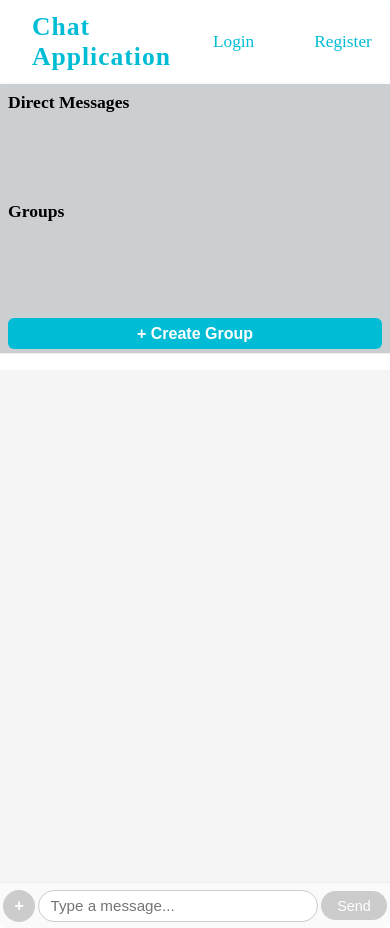
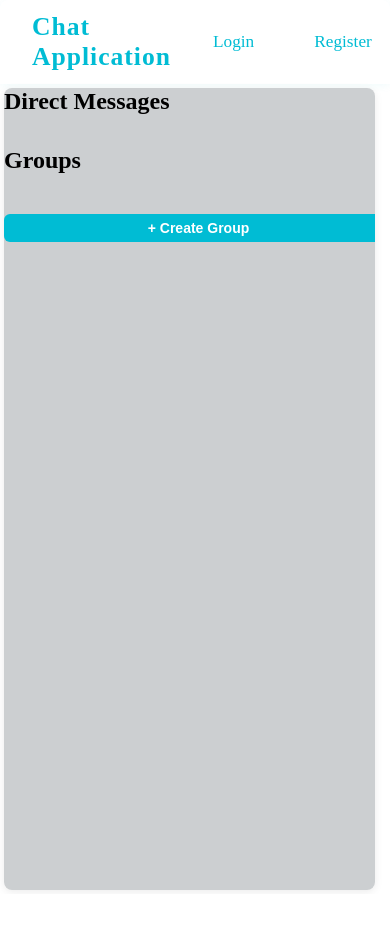
Before and after one commit to kashishchadha/ChatApplications, a React (Vite) app in the folder client/: page /chat in a window 390 px wide. After the commit the page ends 894 px from the top, so only its background shows below. Built offline with nearby package versions, Linux system fonts and the light colour scheme.

Commit message:
updated responsiveness

```diff
--- a/client/src/App.tsx
+++ b/client/src/App.tsx
@@ -2,9 +2,9 @@ import { BrowserRouter as Router, Routes, Route, Navigate } from 'react-router-d
 import Login from './pages/Login';
 import Register from './pages/Register';
 import Chat from './pages/Chat';
-import Navbar from './components/Navbar';
 import { AuthProvider } from './context/AuthContext';
 import { SocketProvider } from './context/SocketContext';
+import Navbar from './components/Navbar';
 
 const ProtectedRoute = ({ children }: { children: React.ReactNode }) => <>{children}</>;
 
@@ -13,10 +13,9 @@ function App() {
     <AuthProvider>
       <SocketProvider>
         <Router>
-          <Navbar />
           <Routes>
-            <Route path="/login" element={<Login />} />
-            <Route path="/register" element={<Register />} />
+            <Route path="/login" element={<><Navbar /><Login /></>} />
+            <Route path="/register" element={<><Navbar /><Register /></>} />
             <Route
               path="/chat"
               element={
--- a/client/src/pages/Chat.tsx
+++ b/client/src/pages/Chat.tsx
@@ -4,6 +4,7 @@ import { useSocket } from '../context/SocketContext';
 import { useAuth } from '../context/AuthContext';
 import '../styles/Chat.css';
 import React from 'react';
+import Navbar from '../components/Navbar';
 
 type UserType = { _id: string; username: string };
 type GroupType = {
@@ -54,6 +55,30 @@ const Chat = () => {
 
   // Add modal state for image preview
   const [modalImage, setModalImage] = useState<string | null>(null);
+
+  // Mobile view state
+  const [mobileView, setMobileView] = useState<'sidebar' | 'chat'>('sidebar');
+
+  // Detect small screen and reset view on resize
+  React.useEffect(() => {
+    const handleResize = () => {
+      if (window.innerWidth > 768) {
+        setMobileView('chat'); // On desktop, always show chat
+      } else {
+        setMobileView(selectedChat ? 'chat' : 'sidebar');
+      }
+    };
+    window.addEventListener('resize', handleResize);
+    handleResize();
+    return () => window.removeEventListener('resize', handleResize);
+  }, [selectedChat]);
+
+  // When a chat is selected on mobile, switch to chat view
+  React.useEffect(() => {
+    if (window.innerWidth <= 768) {
+      setMobileView(selectedChat ? 'chat' : 'sidebar');
+    }
+  }, [selectedChat]);
 
   // Fetch users and groups on mount
   useEffect(() => {
@@ -369,8 +394,12 @@ const Chat = () => {
   };
 
   return (
-    <div className="chat-container">
-      <aside className="chat-sidebar">
+    <>
+      {/* Show Navbar only on desktop, or on mobile when sidebar is visible */}
+      {window.innerWidth > 768 || mobileView === 'sidebar' ? <Navbar /> : null}
+      <div className={`chat-container${window.innerWidth <= 768 ? ` mobile-${mobileView}` : ''}`}>
+        {/* Sidebar */}
+        <aside className="chat-sidebar" style={window.innerWidth <= 768 && mobileView !== 'sidebar' ? { display: 'none' } : {}}>
           <div className="sidebar-section">
             <h3>Direct Messages</h3>
             <ul>
@@ -378,7 +407,10 @@ const Chat = () => {
                 <li
                   key={userItem._id}
                   className={selectedChat?.type === 'user' && selectedChat.id === userItem._id ? 'active' : ''}
-                onClick={() => setSelectedChat({ type: 'user', id: userItem._id })}
+                  onClick={() => {
+                    setSelectedChat({ type: 'user', id: userItem._id });
+                    if (window.innerWidth <= 768) setMobileView('chat');
+                  }}
                 >
                   {userItem.username}
                 </li>
@@ -400,7 +432,10 @@ const Chat = () => {
                   <li
                     key={group._id}
                     className={selectedChat?.type === 'group' && selectedChat.id === group._id ? 'active' : ''}
-                  onClick={() => setSelectedChat({ type: 'group', id: group._id })}
+                    onClick={() => {
+                      setSelectedChat({ type: 'group', id: group._id });
+                      if (window.innerWidth <= 768) setMobileView('chat');
+                    }}
                   >
                     {group.name}
                   </li>
@@ -409,8 +444,18 @@ const Chat = () => {
           </div>
           <button className='add-group-btn' onClick={() => setShowCreateGroup(true)}>+ Create Group</button>
         </aside>
-      <main className="chat-main">
+        {/* Chat Main */}
+        <main className="chat-main" style={window.innerWidth <= 768 && mobileView !== 'chat' ? { display: 'none' } : {}}>
           <div className="chat-header">
+            {/* Back button for mobile, inside header, left-aligned */}
+            {window.innerWidth <= 768 && mobileView === 'chat' && (
+              <button
+                className="mobile-back-btn"
+                onClick={() => setMobileView('sidebar')}
+              >
+                ← Back
+              </button>
+            )}
             {selectedChat?.type !== 'group' && <h2>{getChatTitle()}</h2>}
           </div>
           {selectedChat?.type === 'group' && (
@@ -728,6 +773,7 @@ const Chat = () => {
           </div>
         )}
       </div>
+    </>
   );
 };
 
--- a/client/src/styles/Chat.css
+++ b/client/src/styles/Chat.css
@@ -15,29 +15,6 @@
     max-width: 95vw;
     margin: 1rem auto;
     height: 85vh;
-  }
-}
-
-@media (max-width: 768px) {
-  .chat-container {
-    flex-direction: column;
-    height: 90vh;
-    margin: 0.5rem;
-    border-radius: 8px;
-  }
-
-  .chat-sidebar {
-    width: 100%;
-    height: auto;
-    max-height: 40vh;
-    border-right: none;
-    border-bottom: 1px solid #eee;
-    border-radius: 8px 8px 0 0;
-  }
-
-  .chat-main {
-    flex: 1;
-    min-height: 0;
   }
 }
 
@@ -67,8 +44,9 @@
   }
 }
 
+/* Desktop: wider sidebar */
 .chat-sidebar {
-  width: 220px;
+  width: 300px;
   background: #cccfd1;
   color: black;
   padding: 1rem;
@@ -76,22 +54,26 @@
   border-right: 1px solid #eee;
   display: flex;
   flex-direction: column;
-  height: 100%;
   min-height: 0;
 }
 
 @media (max-width: 768px) {
-  .sidebar-section {
-    flex: 1 1 auto;
-    min-height: 0;
+  .chat-sidebar {
+    width: 100vw !important;
+    min-width: 100vw !important;
+    max-width: 100vw !important;
+    height: 100vh !important;
+    min-height: 100vh !important;
+    max-height: 100vh !important;
+    border-radius: 0 !important;
+    margin: 0 !important;
+    padding: 0 !important;
+    display: flex !important;
+    flex-direction: column !important;
   }
-}
-
-.sidebar-section {
-  flex: 1 1 0;
-  min-height: 0;
-  display: flex;
-  flex-direction: column;
+  .chat-container.mobile-chat .chat-sidebar {
+    display: none !important;
+  }
 }
 
 .chat-sidebar h3 {
@@ -147,14 +129,6 @@
   flex-shrink: 0;
 }
 
-.chat-header{
-margin-left: 1rem;
-}
-
-
-
-
-
 @media (max-width: 480px) {
   .add-group-btn {
     padding: 6px 0;
@@ -168,12 +142,6 @@ margin-left: 1rem;
   flex-direction: column;
 }
 
-@media (max-width: 768px) {
-  .chat-main {
-    min-height: 0;
-  }
-}
-
 .chat-messages {
   flex: 1;
   padding: 1rem;
@@ -181,12 +149,6 @@ margin-left: 1rem;
   background: #f5f5f5;
   display: flex;
   flex-direction: column;
-}
-
-@media (max-width: 768px) {
-  .chat-messages {
-    padding: 0.75rem;
-  }
 }
 
 @media (max-width: 480px) {
@@ -205,14 +167,6 @@ margin-left: 1rem;
   align-self: flex-start;
   background: #e0e0e0;
   font-family: Arial, Helvetica, sans-serif;
-}
-
-@media (max-width: 768px) {
-  .chat-message {
-    max-width: 75%;
-    padding: 0.6rem 0.8rem;
-    font-size: 0.95rem;
-  }
 }
 
 @media (max-width: 480px) {
@@ -240,12 +194,6 @@ margin-left: 1rem;
   border-top: 1px solid #eee;
   padding: 1rem;
   background: #fafafa;
-}
-
-@media (max-width: 768px) {
-  .chat-input {
-    padding: 0.75rem;
-  }
 }
 
 @media (max-width: 480px) {
@@ -313,12 +261,6 @@ margin-left: 1rem;
   padding: 1rem;
 }
 
-@media (max-width: 768px) {
-  .modal {
-    padding: 0.5rem;
-  }
-}
-
 .modal-content {
   background: #fff;
   padding: 2rem 1.5rem;
@@ -326,14 +268,6 @@ margin-left: 1rem;
   min-width: 320px;
   max-width: 90vw;
   box-shadow: 0 4px 24px rgba(0,0,0,0.12);
-}
-
-@media (max-width: 768px) {
-  .modal-content {
-    padding: 1.5rem 1rem;
-    min-width: 280px;
-    max-width: 95vw;
-  }
 }
 
 @media (max-width: 480px) {
@@ -436,12 +370,6 @@ margin-left: 1rem;
   padding: 1rem;
 }
 
-@media (max-width: 768px) {
-  .group-members-modal-overlay {
-    padding: 0.5rem;
-  }
-}
-
 .group-members-modal {
   background: #fff;
   padding: 1.5rem;
@@ -452,15 +380,6 @@ margin-left: 1rem;
   overflow-y: auto;
   box-shadow: 0 4px 24px rgba(0,0,0,0.12);
   position: relative;
-}
-
-@media (max-width: 768px) {
-  .group-members-modal {
-    padding: 1rem;
-    min-width: 280px;
-    max-width: 95vw;
-    max-height: 85vh;
-  }
 }
 
 @media (max-width: 480px) {
@@ -877,13 +796,6 @@ margin-left: 1rem;
   max-height: 200px;
 }
 
-@media (max-width: 768px) {
-  .image-attachment img {
-    max-width: 180px;
-    max-height: 180px;
-  }
-}
-
 @media (max-width: 480px) {
   .image-attachment img {
     max-width: 150px;
@@ -904,14 +816,6 @@ margin-left: 1rem;
   border-radius: 8px;
   border: 1px solid rgba(255,255,255,0.2);
   max-width: 300px;
-}
-
-@media (max-width: 768px) {
-  .file-attachment-info {
-    max-width: 250px;
-    padding: 0.6rem;
-    gap: 0.5rem;
-  }
 }
 
 @media (max-width: 480px) {
@@ -1049,96 +953,6 @@ margin-left: 1rem;
   }
 }
 
-@media (max-width: 600px) {
-  .chat-container {
-    flex-direction: column;
-    height: 100vh;
-    max-width: 100vw;
-    margin: 0;
-    border-radius: 0;
-  }
-  .chat-sidebar {
-    width: 100vw;
-    min-width: 0;
-    max-width: 100vw;
-    max-height: 32vh;
-    border-radius: 0;
-    border-right: none;
-    border-bottom: 1px solid #eee;
-    padding: 0.5rem 0.5rem 0.25rem 0.5rem;
-  }
-  .sidebar-section {
-    flex: 1 1 0;
-    min-height: 0;
-    max-height: 14vh;
-    overflow-y: auto;
-  }
-  .chat-sidebar h3 {
-    font-size: 1.1rem;
-    margin-bottom: 0.5rem;
-  }
-  .chat-sidebar ul {
-    font-size: 0.95rem;
-    margin-bottom: 0.5rem;
-    max-height: 10vh;
-    overflow-y: auto;
-  }
-  .add-group-btn {
-    font-size: 1rem;
-    padding: 0.4rem 0;
-    margin-top: 0.5rem;
-  }
-  .chat-main {
-    flex: 1 1 0;
-    min-height: 0;
-    width: 100vw;
-    padding: 0;
-  }
-  .chat-header {
-    padding: 0.5rem 0.75rem;
-    font-size: 1.1rem;
-  }
-  .chat-messages {
-    padding: 0.5rem 0.25rem;
-    font-size: 0.95rem;
-  }
-  .chat-message {
-    max-width: 95%;
-    font-size: 0.95rem;
-    padding: 0.5rem 0.7rem;
-    border-radius: 14px;
-  }
-  .chat-input {
-    padding: 0.4rem 0.2rem;
-    border-radius: 0 0 8px 8px;
-  }
-  .input-container {
-    gap: 0.2rem;
-  }
-  .chat-input input {
-    font-size: 0.95rem;
-    padding: 0.4rem 0.7rem;
-  }
-  .upload-btn {
-    width: 32px;
-    height: 32px;
-    font-size: 1rem;
-  }
-  .chat-input button[type=\"submit\"] {
-    font-size: 0.95rem;
-    padding: 0.4rem 1rem;
-  }
-  .image-attachment img {
-    max-width: 120px;
-    max-height: 120px;
-  }
-  .file-attachment-info {
-    max-width: 140px;
-    padding: 0.4rem;
-    gap: 0.3rem;
-  }
-}
-
 /* Image Modal Styles */
 .image-modal-overlay {
   position: fixed;
@@ -1176,3 +990,25 @@ margin-left: 1rem;
 .image-modal-close:hover {
   background: #2196f3;
 }
+
+@media (max-width: 768px) {
+  .mobile-back-btn {
+    background: #00bcd4;
+    color: #fff;
+    border: none;
+    border-radius: 6px;
+    padding: 0.35rem 1.1rem;
+    font-size: 1rem;
+    font-weight: bold;
+    cursor: pointer;
+    margin-right: 10px;
+    box-shadow: 0 2px 6px rgba(0, 188, 212, 0.12);
+    transition: background 0.2s, box-shadow 0.2s;
+    outline: none;
+    display: inline-block;
+  }
+  .mobile-back-btn:hover, .mobile-back-btn:focus {
+    background: #0097a7;
+    box-shadow: 0 4px 12px rgba(0, 151, 167, 0.18);
+  }
+}
```
Also changed, not shown: 7 other files (tests, documents, lock files or other folders). Lines whose indentation alone changed are shown as unchanged.
